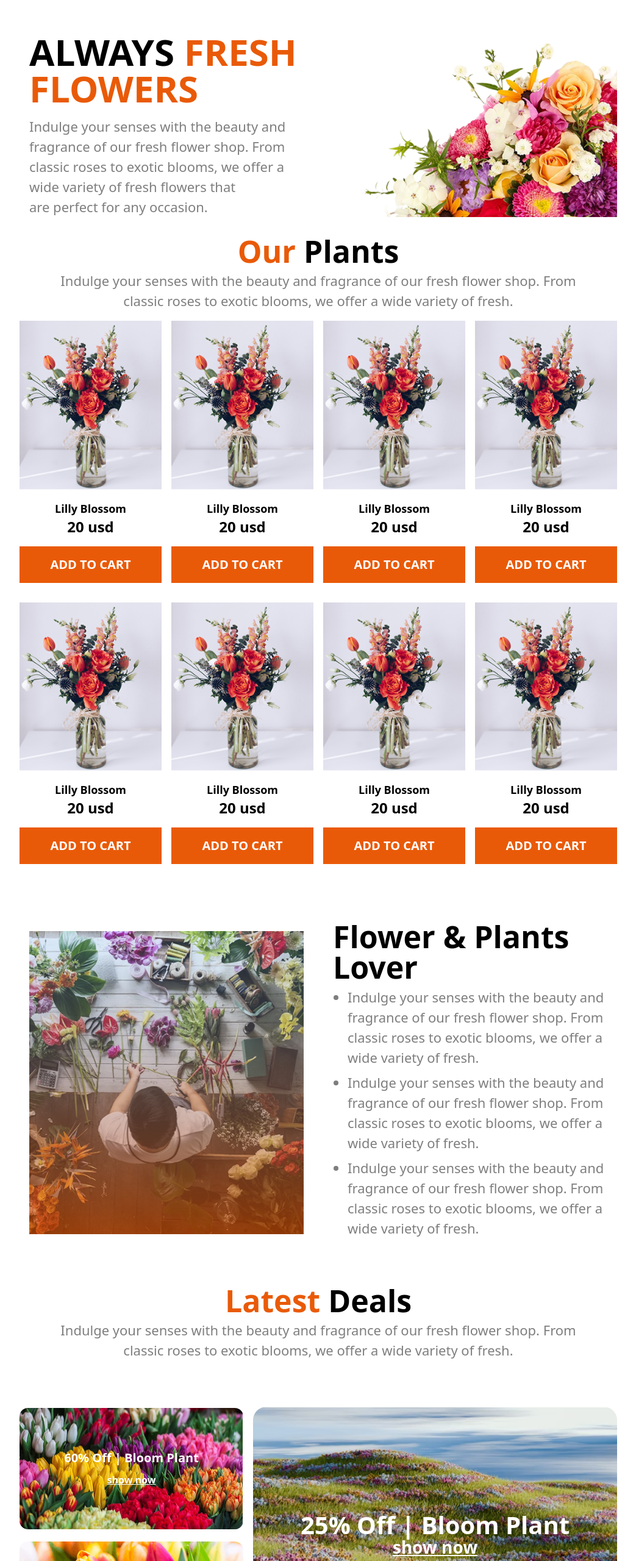
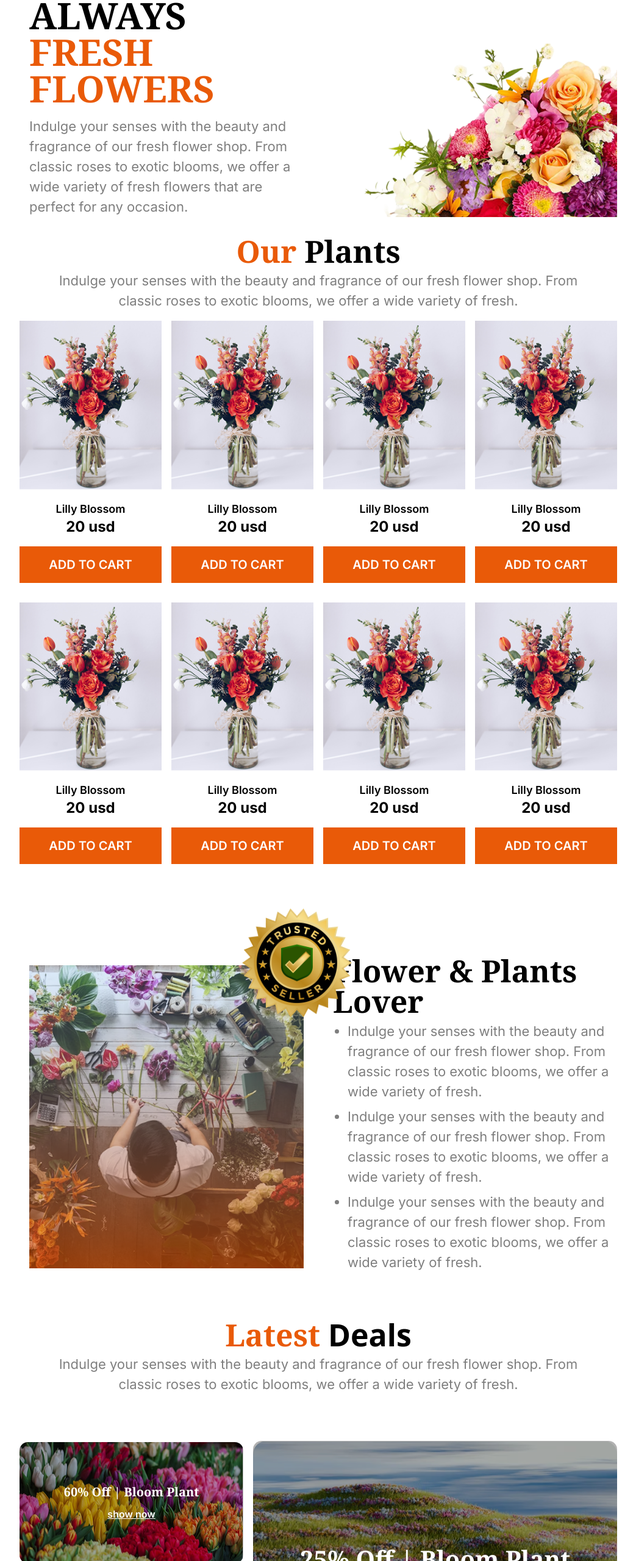
Before and after one commit to siddiquemd786/Responsive-Flowers, a plain HTML site: page index.html in a window 1280 px wide. Shown: the part 240-2800 px from the top of the page at 61% size, without its empty margins (118-1161 px from the left). Drawn offline with nearby package versions, Linux system fonts and the light colour scheme.

Commit message:
font-family include and overlay set up completed

```diff
--- a/index.html
+++ b/index.html
@@ -35,11 +35,11 @@
 
 
   <div class="px-4 lg:w-[570px]  lg:text-[22px]">
-    <h1 class="text-2xl lg:text-6xl font-bold pt-[28px] font-noto">
+    <h1 class="text-2xl lg:text-6xl font-bold pt-[28px] noto">
       ALWAYS <span class="text-[#E95A08]">FRESH <br> FLOWERS</span>
     </h1>
-    <p class="text-[rgba(0, 0, 0, 0.5)] font-inter opacity-50  lg:text-[22px] pt-4">
-      Indulge your senses with the beauty and fragrance of our fresh flower shop. From classic roses to exotic blooms, we offer a wide variety of fresh flowers that <br>are perfect for any occasion.
+    <p class="text-[rgba(0, 0, 0, 0.5)] inter opacity-50  lg:text-[22px] pt-4">
+      Indulge your senses with the beauty and fragrance of our fresh flower shop. From classic roses to exotic blooms, we offer a wide variety of fresh flowers that are perfect for any occasion.
     </p>
   </div>
 
@@ -49,10 +49,11 @@
 
   </header>
   <main>
+
 <div >
-  <h1 class="text-2xl font-bold  lg:text-[50px] text-center mt-10"><span class="text-[#E95A08]">Our</span> Plants</h1>
-  <p class="px-4 py-4 text-[#000000] opacity-50 text-center text-[14px] lg:text-[22px] lg:w-[888px] lg:mx-auto">Indulge your senses with the beauty and fragrance of our fresh flower shop. From classic roses to exotic blooms, we offer a wide variety of fresh.</p>
-  <div class="grid grid-cols-2 md:grid-cols-2 lg:grid-cols-4 gap-4 px-4 lg:px-[150px]">
+  <h1 class="text-2xl font-bold noto   lg:text-[50px] text-center mt-10"><span class="text-[#E95A08] ">Our</span> Plants</h1>
+  <p class="px-4 py-4 text-[#000000] opacity-50 text-center text-[14px] lg:text-[22px] lg:w-[888px] lg:mx-auto inter">Indulge your senses with the beauty and fragrance of our fresh flower shop. From classic roses to exotic blooms, we offer a wide variety of fresh.</p>
+  <div class="grid grid-cols-2 md:grid-cols-2 inter lg:grid-cols-4 gap-4 px-4 lg:px-[150px]">
     <div class="mb-4">
       <img class="md:w-full" src="assets/sample-flower-image.png" alt="">
       <h4 class="text-[18px] font-semibold pt-4 text-center">Lilly Blossom</h4>
@@ -107,11 +108,14 @@
 </div>
 <!-- Flower section -->
 
-<div class="grid grid-cols-1 lg:grid-cols-2  gap-4 px-4 lg:px-[150px] mb-4 items-center mt-10">
+<div class="grid grid-cols-1 lg:relative lg:grid-cols-2 lg:mt-24 gap-4 px-4 lg:px-[150px] mb-4 items-center mt-10">
+ <div class="lg:absolute hidden lg:block lg:w-[250px] lg:h-[250px] lg:left-[480px] lg:top-[-75px] ">
+   <img src="assets/trusted-badge.png" alt="">
+ </div>
   <img class="px-4 py-4 md:w-full" src="assets/flower-store.png" alt="">
   <div class="lg:pl-4 lg:py-[38px]">
-    <h1 class="text-2xl font-bold lg:text-[50px] lg:font-bold lg:leading-[1.0] ">Flower & Plants  Lover</h1>
-    <ul class="list-disc pl-6 text-[14px] lg:text-[22px] text-[#000000] opacity-50">
+    <h1 class="text-2xl font-bold lg:text-[50px] lg:font-bold lg:leading-[1.0] noto ">Flower & Plants  Lover</h1>
+    <ul class="list-disc pl-6 text-[14px] inter lg:text-[22px] text-[#000000] opacity-50">
       <li class="my-2">Indulge your senses with the beauty and fragrance of our fresh flower shop. From classic roses to exotic blooms, we offer a wide variety of fresh.</li>
       <li class="my-2">Indulge your senses with the beauty and fragrance of our fresh flower shop. From classic roses to exotic blooms, we offer a wide variety of fresh.</li>
       <li class="my-2">Indulge your senses with the beauty and fragrance of our fresh flower shop. From classic roses to exotic blooms, we offer a wide variety of fresh.</li>
@@ -121,44 +125,54 @@
 </div>
 
 <div>
-   <h1 class="text-2xl font-bold  lg:text-[50px] text-center mt-10"><span class="text-[#E95A08]">Latest</span> Deals</h1>
-  <p class="px-4 py-4 text-[#000000] opacity-50 text-center text-[14px] lg:text-[22px] lg:w-[888px] lg:mx-auto">Indulge your senses with the beauty and fragrance of our fresh flower shop. From classic roses to exotic blooms, we offer a wide variety of fresh.</p>
+   <h1 class="text-2xl font-bold  lg:text-[50px] text-center mt-10"><span class="text-[#E95A08] noto">Latest</span> Deals</h1>
+  <p class="px-4 py-4 text-[#000000] opacity-50 text-center text-[14px] lg:text-[22px] lg:w-[888px] lg:mx-auto inter">Indulge your senses with the beauty and fragrance of our fresh flower shop. From classic roses to exotic blooms, we offer a wide variety of fresh.</p>
 </div>
 <div class=" lg:flex lg:h-full  gap-4 px-4 lg:px-[150px] mb-4 items-center mt-10">
   <div>
     <div
-class="h-64 w-full flex-col  lg:w-[367px] lg:h-[199px] bg-cover text-[20px] font-bold rounded-md bg-center lg:rounded-[14px] px-4 my-5 flex items-center justify-center text-white text-3xl"
+class="relative h-64 w-full flex-col  lg:w-[367px] lg:h-[199px] bg-cover text-[20px] font-bold rounded-md bg-center lg:rounded-[14px] px-4 my-5 flex items-center justify-center text-white text-3xl"
   style="background-image: url('/assets/deal-bloom.png');"
 >
-  <h1 class="lg:text-[20px] font-bold">60% Off | Bloom Plant</h1>
-  <p class=" underline lg:text-[16px] font-semibold"">show now</p>
+<div class="absolute inset-0 bg-black bg-opacity-30 rounded-md lg:rounded-[14px]"></div>
+
+  <div class="relative z-10 text-center">
+    <h1 class="lg:text-[20px] noto font-bold">60% Off | Bloom Plant</h1>
+  <p class=" underline lg:text-[16px] inter font-semibold"">show now</p>
+  </div>
 </div>
 
      <div
-  class="h-64 w-full flex-col lg:flex-col lg:w-[367px] lg:h-[200px] text-[20px] font-bold rounded-md lg:rounded-[14px] bg-cover bg-center px-4  my-5 flex items-center justify-center text-white text-3xl"
+  class="relative h-64 w-full flex-col lg:flex-col lg:w-[367px] lg:h-[200px] text-[20px] font-bold rounded-md lg:rounded-[14px] bg-cover bg-center px-4  my-5 flex items-center justify-center text-white text-3xl"
   style="background-image: url('/assets/deal-ana.png');"
 >
- <h1 class="lg:text-[20px] font-bold">30% Off | Bloom Plant</h1>
-  <p class=" underline lg:text-[16px] font-semibold"">show now</p>
+<div class="absolute inset-0 bg-black bg-opacity-30 rounded-md lg:rounded-[14px]"></div>
+<div class="relative z-10 text-center">
+   <h1 class="lg:text-[20px] noto font-bold">30% Off | Bloom Plant</h1>
+  <p class=" underline lg:text-[16px] inter font-semibold"">show now</p>
+</div>
 </div>
   </div>
   <div
-  class="h-64 w-full flex-col lg:flex-col lg:w-[763px] lg:h-[423px] rounded-md lg:bg-cover text-[20px] font-bold lg:rounded-[22px] lg:mx-auto  bg-cover bg-center px-4   my-5 flex items-center justify-center text-white text-3xl"
+  class=" relative h-64 w-full flex-col lg:flex-col lg:w-[763px] lg:h-[423px] rounded-md lg:bg-cover text-[20px] font-bold lg:rounded-[22px] lg:mx-auto  bg-cover bg-center px-4   my-5 flex items-center justify-center text-white text-3xl"
   style="background-image: url('/assets/deal-zabo.png');"
 >
- <h1 class="lg:text-[40px] font-bold">25% Off | Bloom Plant</h1>
-  <p class=" underline lg:text-[28px] font-semibold"">show now</p>
+<div class="absolute inset-0 bg-black bg-opacity-30 rounded-md lg:rounded-[14px]"></div>
+ <div class="relative z-10 text-center">
+  <h1 class="lg:text-[40px] noto font-bold">25% Off | Bloom Plant</h1>
+  <p class=" underline lg:text-[28px] inter font-semibold"">show now</p>
+ </div>
 </div>
 </div>
 
 
 <div class="flex flex-col my-4 lg:my-8   justify-center items-center h-[300px] lg:h-[533px] bg-no-repeat bg-cover bg-center" style="background-image: url('/assets/news-letter-bg.png');">
 
-  <h1 class="text-center lg:text-center text-[#FFFFFF] mt-12  text-[20px] lg:mt-32 lg:text-[50px] lg:font-bold font-bold">Join the colorful Bunch</h1>
+  <h1 class="text-center lg:text-center text-[#FFFFFF] mt-12  text-[20px] lg:mt-32 lg:text-[50px] lg:font-bold noto font-bold">Join the colorful Bunch</h1>
 
-  <div class="h-[50px] flex justify-center w-[321px] lg:mt-4  mx-auto  lg:h-[200px]  lg:w-[830px] lg: px-4 lg:px-8 py-4">
+  <div class="h-[50px] flex justify-center w-[321px] inter lg:mt-4  mx-auto  lg:h-[200px]  lg:w-[830px] lg: px-4 lg:px-8 py-4">
 
-    <input class="w-[218px] lg:w-[640px] h-[50px] p-4" type="text" placeholder="Write email"><input placeholder="Subscribe" class="w-[103px] lg:w-[186px] bg-[#E95A08] p-4 placeholder-[#ffffff] placeholder:font-semibold  h-[50px]" type="text">
+    <input class="w-[218px] lg:w-[640px] h-[50px] p-4" type="text" placeholder="Write email"><input placeholder="Subscribe" class="w-[103px] lg:w-[186px] bg-[#E95A08] p-2 placeholder-[#ffffff] placeholder:font-semibold placeholder:text-center  h-[50px]" type="text">
 
 
   </div>
@@ -171,9 +185,9 @@ class="h-64 w-full flex-col  lg:w-[367px] lg:h-[199px] bg-cover text-[20px] font
 
   <footer>
 
-<div class="lg:flex lg:justify-around md:flex  lg:items-start lg:h-[300px] lg:mx-[150px] ">
+<div class="lg:flex lg:justify-around md:flex inter lg:items-start lg:h-[300px] lg:mx-[150px] ">
 
-  <div class="w-[361px] h-[173px] lg:w-[369px] md:w-[569px] mx-auto lg:mt-4 md:ml-4  lg:mx-auto">
+  <div class="w-[361px]  h-[173px] lg:w-[369px] md:w-[569px] mx-auto lg:mt-4 md:ml-4  lg:mx-auto">
 
     <img src="assets/logo.png" alt="">
     <p class="text-black lg:text-[16px] mt-4 lg:mt-4 opacity-50">Indulge your senses with the <span> </span> beauty and fragrance of our fresh flower shop. </p></div>
--- a/style.css
+++ b/style.css
@@ -1,3 +1,4 @@
+/* style.css */
 @import url('https://fonts.googleapis.com/css2?family=Inter:ital,opsz,wght@0,14..32,100..900;1,14..32,100..900&family=Noto+Serif:ital,wght@0,100..900;1,100..900&family=Open+Sans:ital,wght@0,300..800;1,300..800&family=Raleway:ital,wght@0,100..900;1,100..900&display=swap');
 .noto {
   font-family: "Noto Serif", serif;
```
